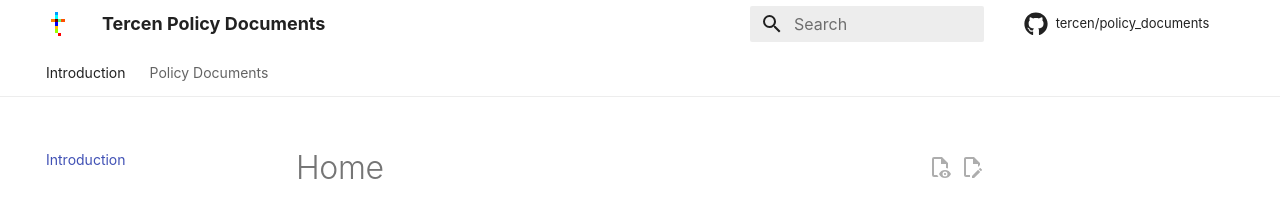
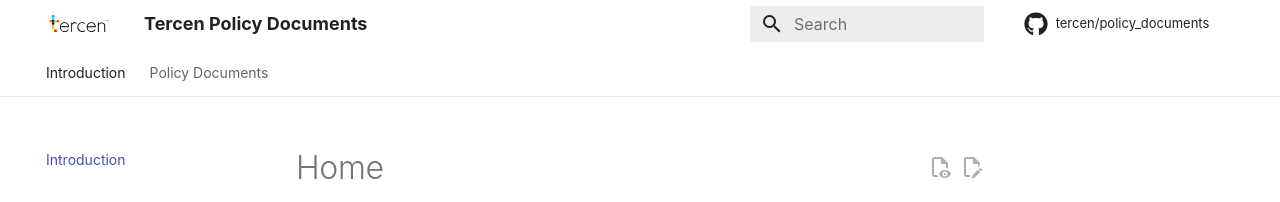
Before and after one commit to tercen/policy_documents, an MkDocs documentation site: the page built from docs/index.md, in a window 1280 px wide. Shown: the top 202 px of the page. Built offline with MkDocs 1.6.1 and Material for MkDocs 9.7.7, drawn with Linux system fonts in a browser that asks for light colours; comment, search, counter and statistics services are not loaded; the version menu is left out.

Commit message:
New logo

```diff
--- a/mkdocs.yml
+++ b/mkdocs.yml
@@ -15,7 +15,7 @@ theme:
   # custom_dir: .docs/overrides/
   font: false
   favicon: https://tercen.com/_assets/brand/fav.png
-  logo: ./images/tercen-logo-sq.svg
+  logo: ./images/TercenID_Final_TM_C.svg
   icon:
     repo: fontawesome/brands/github
   palette:
```
Also changed, not shown: docs/images/TercenID_Final_TM_C.svg (added).
